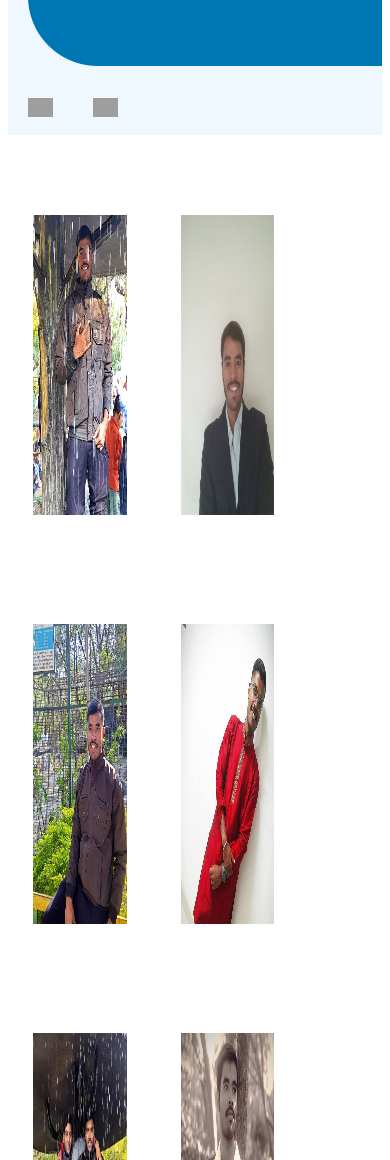
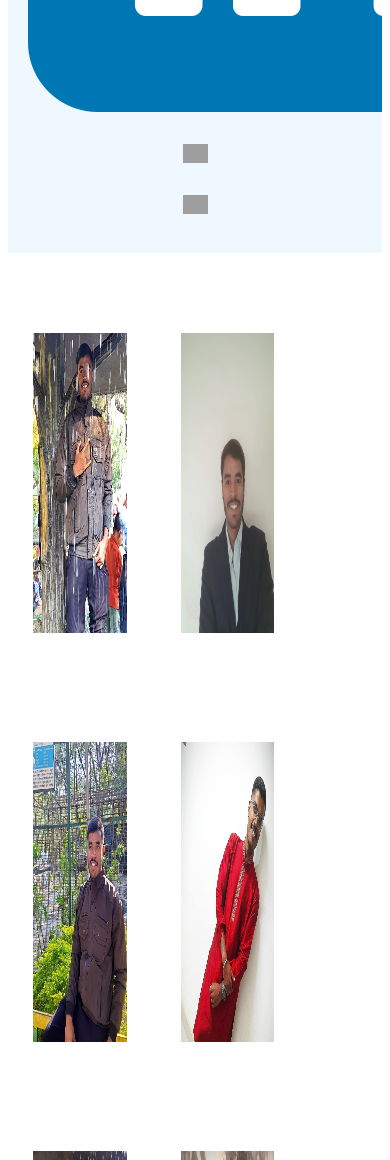
Before and after one commit to Abhishek69521/Abhishek_biodata.github.io, a plain HTML site: page gallery.html in a window 390 px wide. Shown: the part 840-2000 px from the top of the page. Drawn offline with Linux system fonts and the light colour scheme; grey boxes are pictures that could not be loaded.

Commit message:
bio data

```diff
--- a/gallery.html
+++ b/gallery.html
@@ -13,7 +13,7 @@
 
         .header {
             padding: 5px;
-            /* some padding */
+
             text-align: center;
             background-image: url(https://wallpapercave.com/wp/wp1904056.jpg);
 
@@ -22,7 +22,7 @@
             font-family: arial;
             font-size: 50px;
             color: white;
-            /* white text color */
+
         }
 
 
@@ -37,17 +37,17 @@
 
         .navbar a {
             float: left;
-            /* Make sure that the links stay side-by-side */
+
             display: block;
-            /* Change the display to block, for responsive reasons (see below) */
+
             color: black;
-            /* White text color */
+
             text-align: center;
-            /* Center the text */
+
             padding: 14px 20px;
-            /* Add some padding */
+
             text-decoration: none;
-            /* Remove underline */
+
 
         }
 
@@ -69,11 +69,11 @@
         .footer {
 
             padding: 20px;
-            /* Some padding */
+
             text-align: center;
-            /* Center text*/
+
             background: #ddd;
-            /* Grey background */
+
             font-family: arial;
         }
 
@@ -82,7 +82,7 @@
             height: 300px;
             margin: 25px ;
             margin-top: 80px;
-            margin left: 100px;
+
         }
 
         .main img:hover{
@@ -91,7 +91,19 @@
             box-shadow: 0 32px 7px rgba(68);
         }
 
+        @media screen and (max-width: 700px) {
+            .main {
+                flex-direction: column;
+            }
+        }
 
+
+        @media screen and (max-width: 400px) {
+            .navbar a {
+                float: none;
+                width: 100%;
+            }
+        }
     </style>
 
 
--- a/style.css
+++ b/style.css
@@ -27,12 +27,12 @@
     top: 0px;
 }
 .navbar a {
-    float: left; /* Make sure that the links stay side-by-side */
-    display: block; /* Change the display to block, for responsive reasons (see below) */
-    color: black; /* White text color */
-    text-align: center; /* Center the text */
-    padding: 14px 20px; /* Add some padding */
-    text-decoration: none; /* Remove underline */
+    float: left;
+    display: block;
+    color: black;
+    text-align: center;
+    padding: 14px 20px;
+    text-decoration: none;
     font-family: Arial, Helvetica, sans-serif;
 }
 
@@ -56,18 +56,18 @@
 .side
 {
 
-    flex: 30%; /* Set the width of the sidebar */
-    background-image: url(https://i.pinimg.com/originals/80/e1/86/80e1866b3efd98103ee30c14cbbfcbe2.jpg); /* Grey background color */
-    padding: 20px; /* Some padding */
+    flex: 30%;
+    background-image: url(https://i.pinimg.com/originals/80/e1/86/80e1866b3efd98103ee30c14cbbfcbe2.jpg);
+    padding: 20px;
 }
 
 .main
 {
-    flex: 70%; /* Set the width of the main content */
+    flex: 70%;
     background-image: url(https://venngage-wordpress.s3.amazonaws.com/uploads/2018/09/Simple-White-Pattern-Background-Image.jpg);
 
     background-size: cover;
-    padding: 20px; /* Some padding */
+    padding: 20px;
 
 }
 
@@ -75,14 +75,14 @@
   margin-top: 7%;
 }
 
-/* Responsive layout - when the screen is less than 700px wide, make the two columns stack on top of each other instead of next to each other */
+
 @media screen and (max-width: 700px) {
     .row {
       flex-direction: column;
     }
   }
 
-  /* Responsive layout - when the screen is less than 400px wide, make the navigation links stack on top of each other instead of next to each other */
+
   @media screen and (max-width: 400px) {
     .navbar a {
       float: none;
@@ -90,9 +90,9 @@
     }
   }
   .footer {
-    padding: 20px; /* Some padding */
-    text-align: center; /* Center text*/
-    background: #ddd; /* Grey background */
+    padding: 20px;
+    text-align: center;
+    background: #ddd;
   }
 
   .profile
```
Also changed, not shown: Academic_information.html (+29 -14 lines), Other_Achievements.html (+26 -12 lines).
